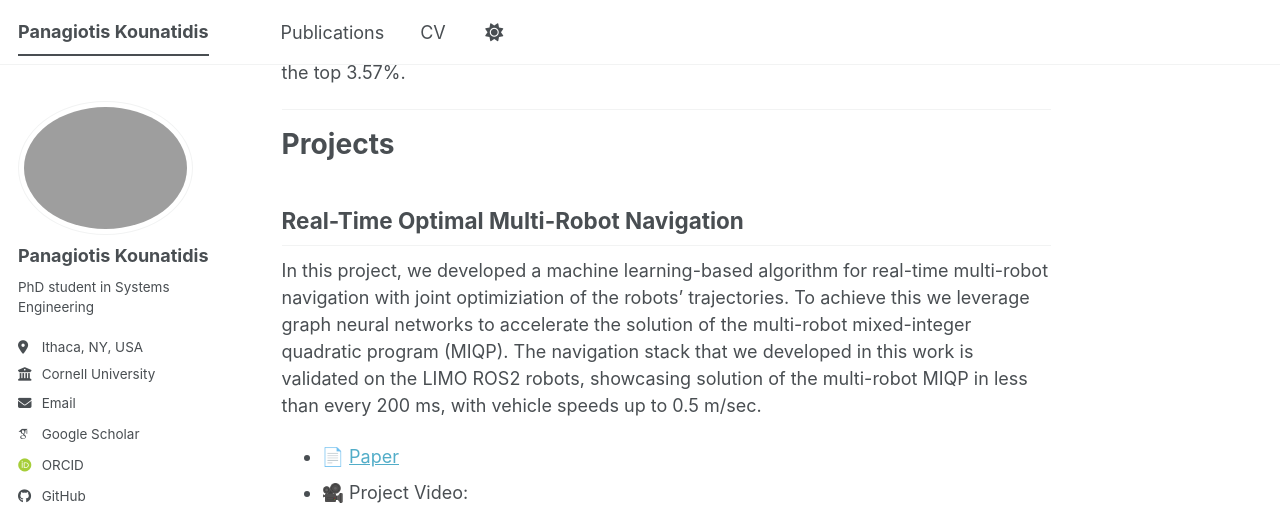
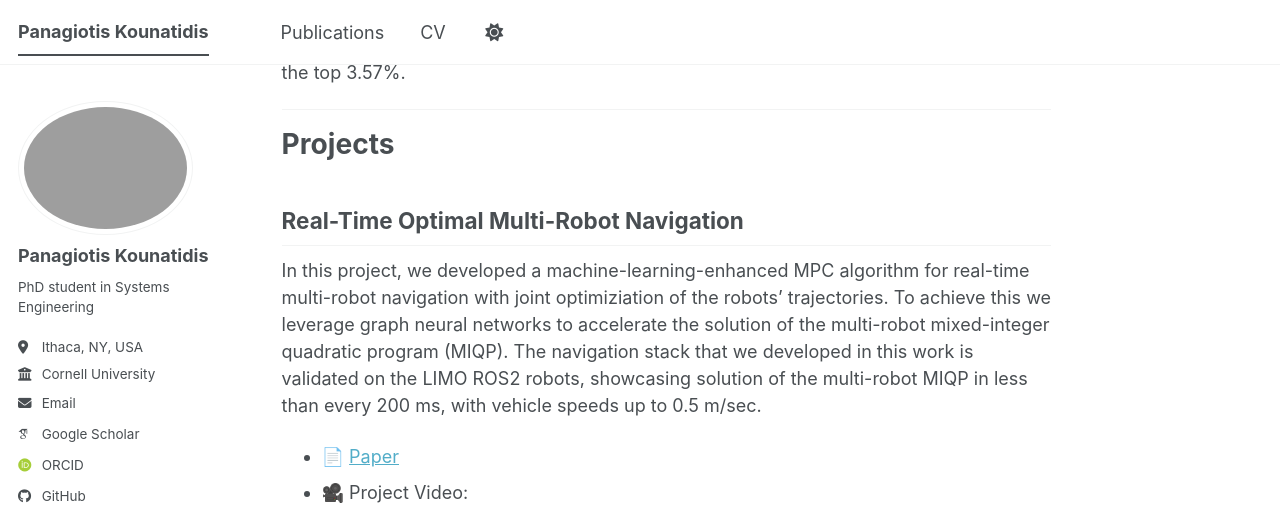
Before and after one commit to Panos20102k/Panos20102k.github.io, a Jekyll site: the page built from _pages/about.md, in a window 1280 px wide and 900 px high, scrolled down 367 px, cut to the strip 0-520 px from the top of the window. Built offline with Jekyll 4.4.1, drawn with Linux system fonts in a browser that asks for light colours; some web fonts are replaced; a script bundle is joined from its source files by our own code; library files that are not in the unit come from our copies.

Commit message:
better cdc description

```diff
--- a/_pages/about.md
+++ b/_pages/about.md
@@ -29,7 +29,7 @@ I received my Diploma (integrated Bachelor & Master) in Mechanical Engineering f
 # Projects
 ## Real-Time Optimal Multi-Robot Navigation
 
-In this project, we developed a machine learning-based algorithm for real-time multi-robot navigation with joint optimiziation of the robots' trajectories. To achieve this we leverage graph neural networks to accelerate the solution of the multi-robot mixed-integer quadratic program (MIQP). The navigation stack that we developed in this work is validated on the LIMO ROS2 robots, showcasing solution of the multi-robot MIQP in less than every 200 ms, with vehicle speeds up to 0.5 m/sec.
+In this project, we developed a machine-learning-enhanced MPC algorithm for real-time multi-robot navigation with joint optimiziation of the robots' trajectories. To achieve this we leverage graph neural networks to accelerate the solution of the multi-robot mixed-integer quadratic program (MIQP). The navigation stack that we developed in this work is validated on the LIMO ROS2 robots, showcasing solution of the multi-robot MIQP in less than every 200 ms, with vehicle speeds up to 0.5 m/sec.
 
 - 📄 [Paper](https://ieeexplore.ieee.org/abstract/document/11312656)
 <!-- - 💻 [GitHub Repository](https://github.com/Panos20102k/Multi-Limo-Control) -->
```
